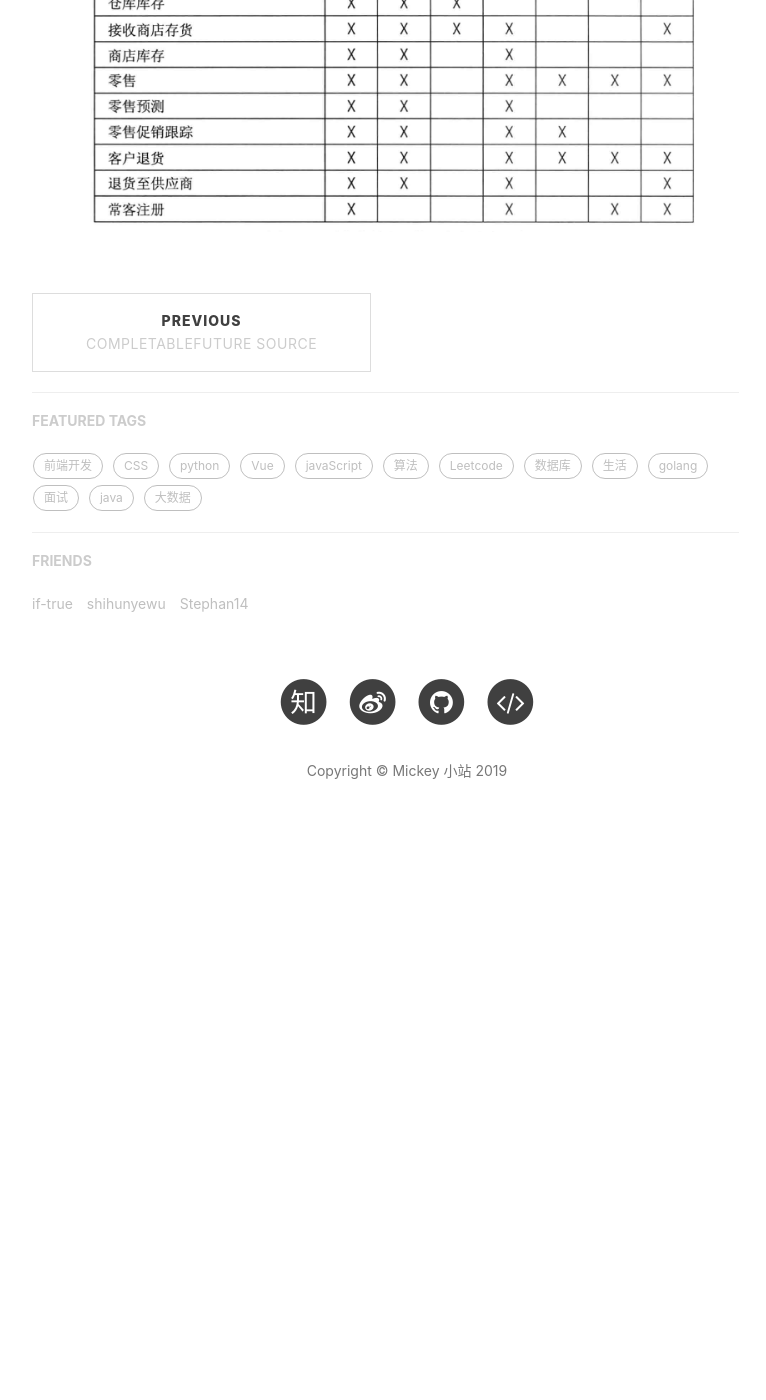
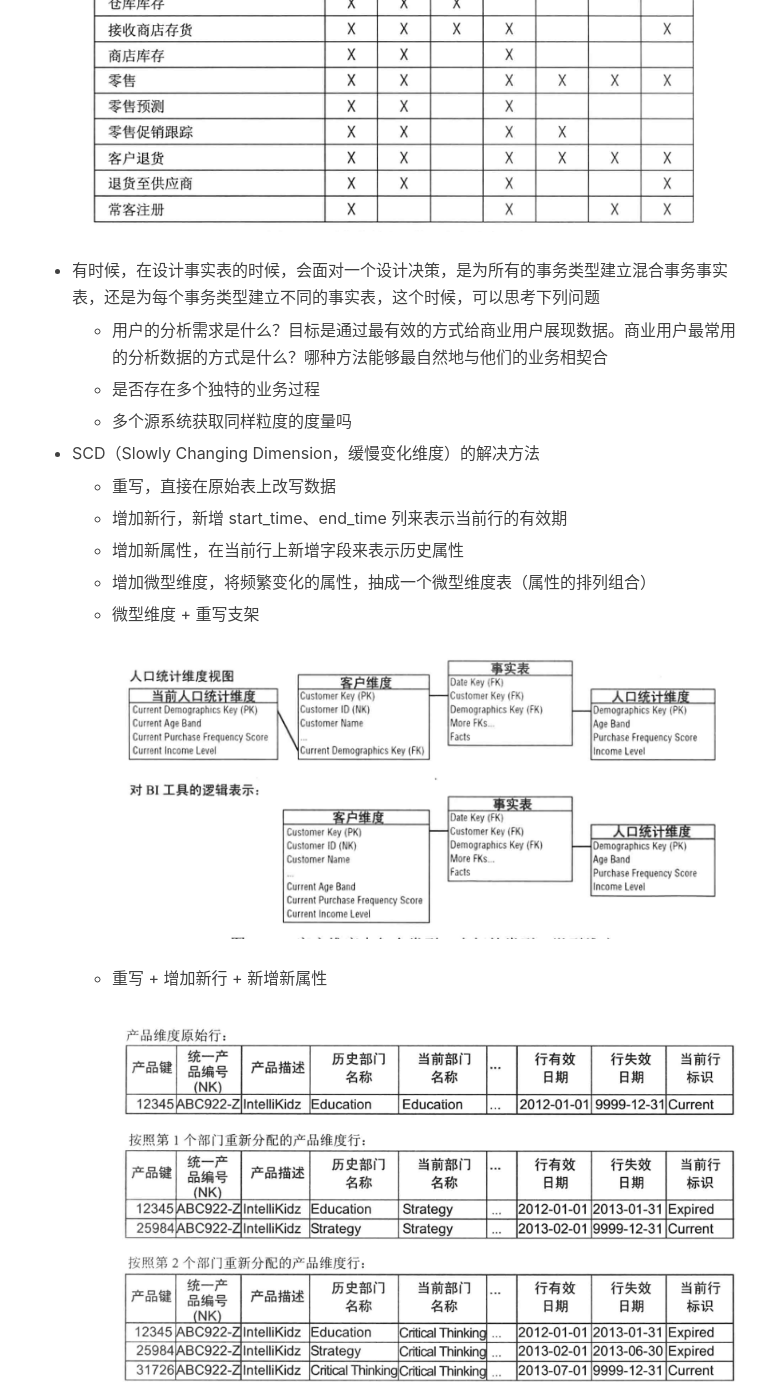
Before and after one commit to mickey0524/mickey0524.github.io, a Jekyll site: the page built from _posts/2019-08-24-dw-methodology.md, in a window 1280 px wide and 1400 px high, scrolled down 1765 px. Shown: the whole window, without its empty margins (233-999 px from the left). Built offline with Jekyll 4.4.1, drawn with Linux system fonts in a browser that asks for light colours; nearby versions of some CDN libraries; comment, search, counter and statistics services are not loaded; before the commit the page ends 2613 px from its top, so only the background shows below that; some of the changed text lies outside the part shown.

Commit message:
feat(dw): update dw

```diff
--- a/_posts/2019-08-24-dw-methodology.md
+++ b/_posts/2019-08-24-dw-methodology.md
@@ -47,3 +47,33 @@ tags:
 	纵轴是业务过程，横轴是维度，这样有助于实现 DW 的**一致性**，一致性非常重要
 
 	![dw_2](/img/in-post/dw-methodology/dw_2.png)
+
+* 有时候，在设计事实表的时候，会面对一个设计决策，是为所有的事务类型建立混合事务事实表，还是为每个事务类型建立不同的事实表，这个时候，可以思考下列问题
+
+    * 用户的分析需求是什么？目标是通过最有效的方式给商业用户展现数据。商业用户最常用的分析数据的方式是什么？哪种方法能够最自然地与他们的业务相契合
+
+    * 是否存在多个独特的业务过程
+
+    * 多个源系统获取同样粒度的度量吗
+
+* SCD（Slowly Changing Dimension，缓慢变化维度）的解决方法
+
+    * 重写，直接在原始表上改写数据
+
+    * 增加新行，新增 start\_time、end\_time 列来表示当前行的有效期
+
+    * 增加新属性，在当前行上新增字段来表示历史属性
+
+    * 增加微型维度，将频繁变化的属性，抽成一个微型维度表（属性的排列组合）
+
+    * 微型维度 + 重写支架
+
+        ![scd_5](/img/in-post/dw-methodology/scd-5.png)
+
+    * 重写 + 增加新行 + 新增新属性
+
+        ![scd_6](/img/in-post/dw-methodology/scd-6.png)
+
+    * 重写 + 增加新行 + 新表
+
+        ![scd_7](/img/in-post/dw-methodology/scd-7.png)
```
Also changed, not shown: other parts of _posts/2019-08-24-dw-methodology.md (+1 -1 lines), img/in-post/dw-methodology/scd-5.png (added), img/in-post/dw-methodology/scd-6.png (added), img/in-post/dw-methodology/scd-7.png (added).
